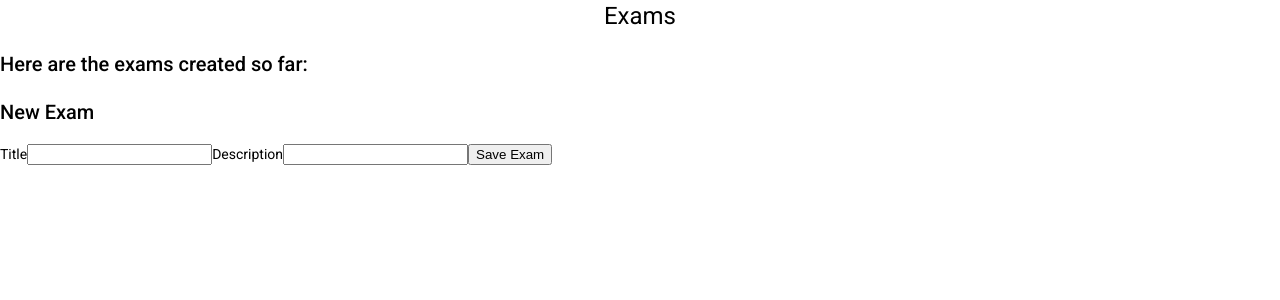
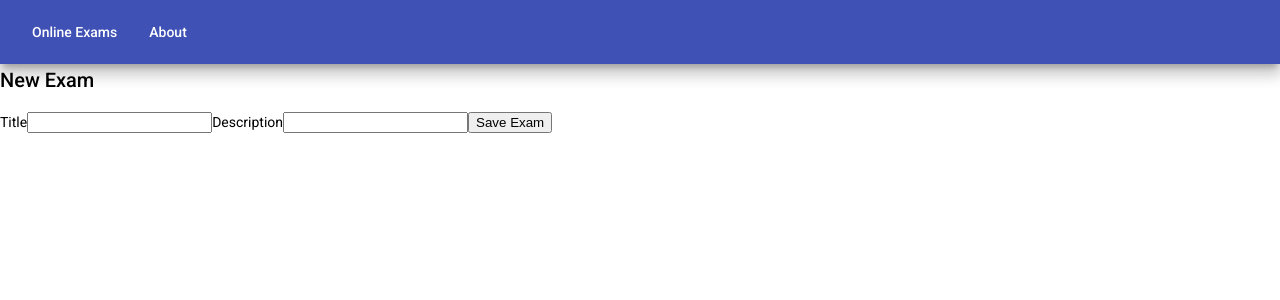
Before and after one commit to rproskuryakov/ml-aggregator, an Angular app in the folder frontend/: page /new-exam in a window 1280 px wide. Shown: the top 300 px of the page. Built offline with nearby package versions, Linux system fonts and the light colour scheme.

Commit message:
Add material toolbar to app

```diff
--- a/frontend/src/app/app.component.css
+++ b/frontend/src/app/app.component.css
@@ -0,0 +1,5 @@
+.fill-remaining-space {
+  /* This fills the remaining space, by using flexbox.
+     Every toolbar row uses a flexbox row layout. */
+  flex: 1 1 auto;
+}
--- a/frontend/src/app/app.component.ts
+++ b/frontend/src/app/app.component.ts
@@ -3,10 +3,18 @@ import {Component} from '@angular/core';
 @Component({
   selector: 'app-root',
   template: `
-    <div style="text-align:center">
-      <h1>Exams</h1>
-    </div>
-    <h2>Here are the exams created so far: </h2>
+    <mat-toolbar color="primary" class="mat-elevation-z10">
+      <button mat-button>Online Exams</button>
+      <button mat-button>About</button>
+
+      <!-- This fills the remaining space of the current row -->
+      <span class="fill-remaining-space"></span>
+
+      <!-- <button mat-button (click)="signIn()" *ngIf="!authenticated">Sign In</button> -->
+      <!-- <button mat-button (click)="signOut()" *ngIf="authenticated">Sign Out</button> -->
+    </mat-toolbar>
+
+
     <router-outlet></router-outlet>
   `,
   styleUrls: ['./app.component.css']
--- a/frontend/src/app/exams/exams.component.ts
+++ b/frontend/src/app/exams/exams.component.ts
@@ -10,7 +10,7 @@ import {ExamsApiService} from './exams-api.service';
       <button routerLink="/new-exam">New Exam</button>
       <ul>
         <li *ngFor="let exam of examsList">
-
+          {{exam.title}}
         </li>
       </ul>
     </div>
```
Also changed, not shown: frontend/src/app/app.module.ts (+7 -0 lines).
